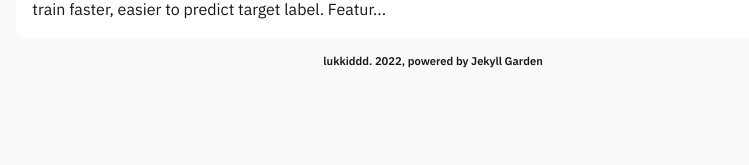
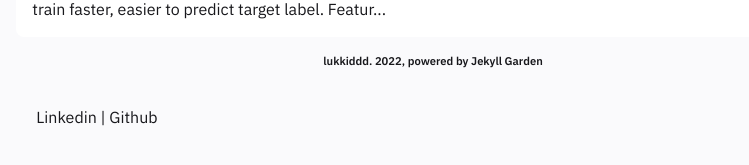
Before and after one commit to lukkiddd/lukkiddd.github.io, a Jekyll site: the page built from pages/index.md, in a window 1280 px wide and 900 px high, scrolled down 7765 px. Shown: the part 715-880 px from the top of the window, without its empty margins (217-966 px from the left). Built offline with Jekyll 4.4.1, drawn with Linux system fonts in a browser that asks for light colours; before the commit the page ends 8617 px from its top, so only the background shows below that.

Commit message:
Try adding contacts in footer

```diff
--- a/_includes/Footer.html
+++ b/_includes/Footer.html
@@ -31,6 +31,8 @@
 {%- if site.copyright.msg != nil and site.copyright.msg != empty and site.copyright.msg != null -%}
 <div id="copyright">
     <p id="copyright-notice">{{site.copyright.msg}}. {{site.copyright.year}}, powered by <a href="https://github.com/Jekyll-Garden/jekyll-garden.github.io">Jekyll Garden</a></p>
+    <br>
+    <div><a href="">Linkedin</a> | <a href="">Github</a></div>
 </div>
 <script src="/assets/js/modeswitcher.js"></script>
 
```
